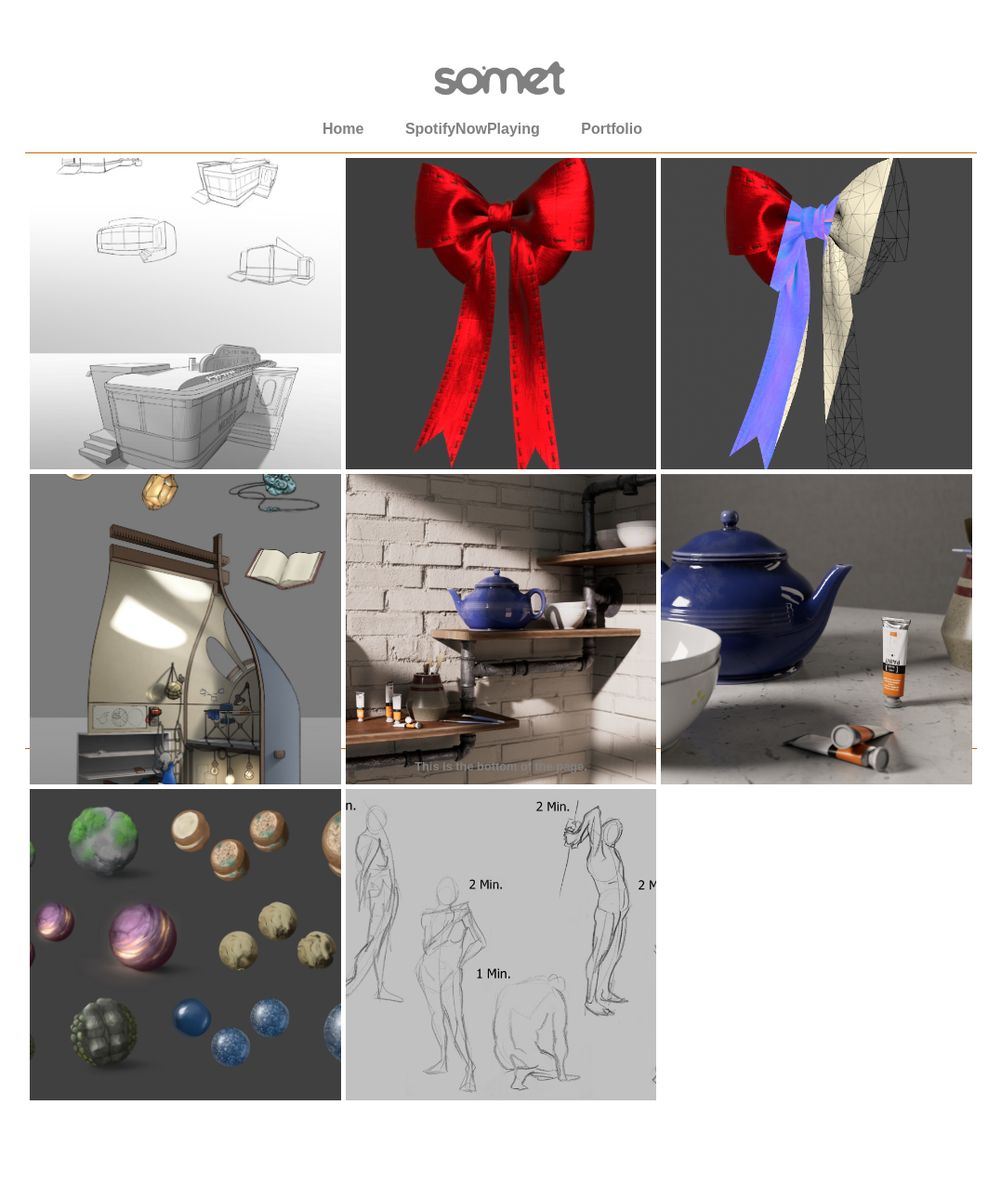
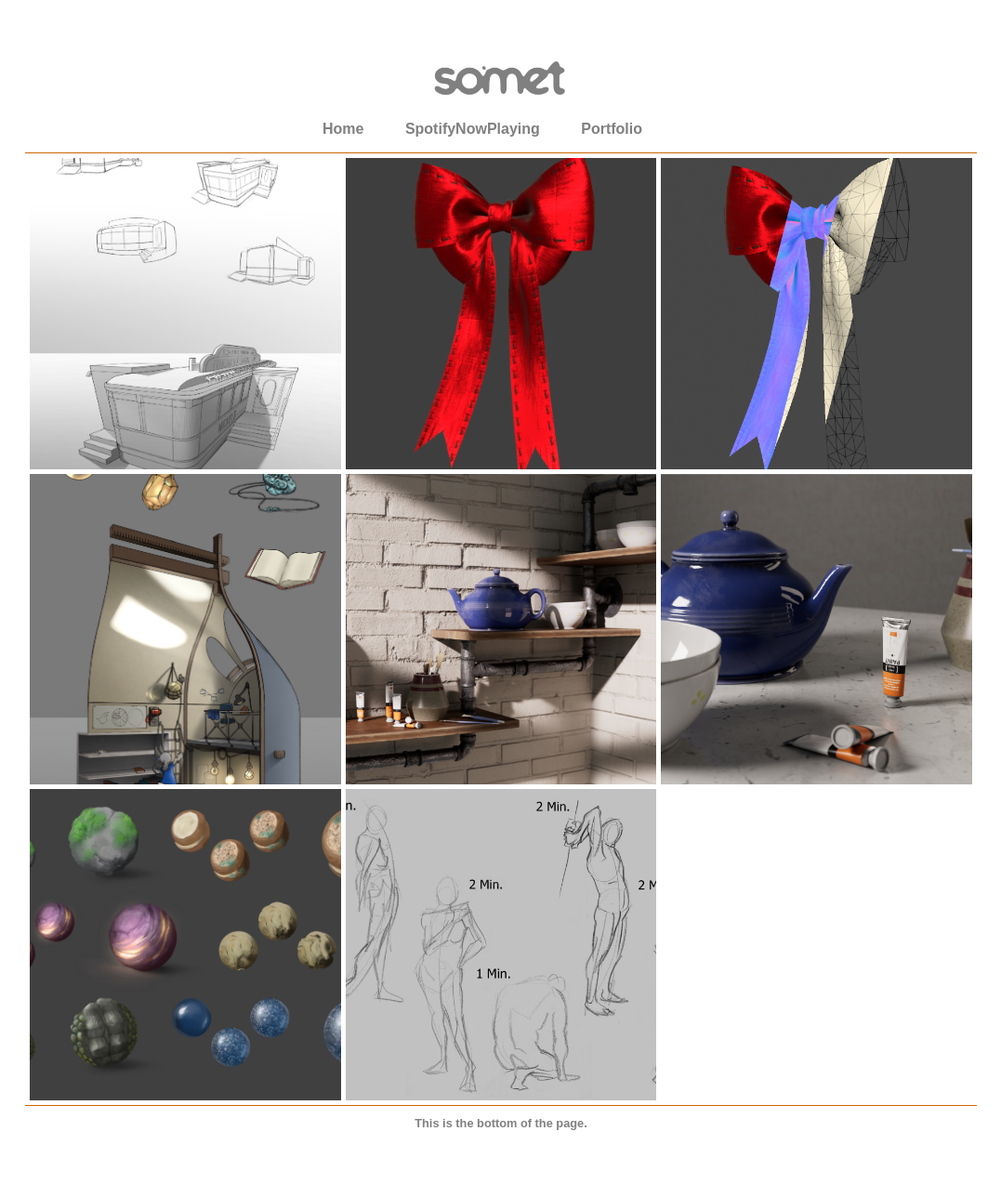
Before and after one commit to SomethingDweeby/somethingdweeby.github.io, a Jekyll site: the page built from topics/portfolio.html, in a window 1280 px wide. Shown: the whole page at 93% size, without its empty margins (101-1178 px from the left). Built offline with Jekyll 4.4.1, drawn with Linux system fonts in a browser that asks for light colours; before the commit the page ends 1189 px from its top, so only the background shows below that.

Commit message:
oopsps again

```diff
--- a/_layouts/default.html
+++ b/_layouts/default.html
@@ -17,9 +17,7 @@
 			<div class="container"
 			style="display:
 			flex;
-			flex-direction: column;
-			height: calc(100vh - 260px);
-			min-height: 300px;">
+			flex-direction: column;">
 
 			{{ content }}
 
--- a/index.html
+++ b/index.html
@@ -14,7 +14,7 @@ title: Home
     padding: 0;
     overflow: hidden;
     z-index: 999999;
-    height: 100%;
+    height: calc(100vh - 260px);
     min-height: 300px;
   ">
 </iframe>
```
